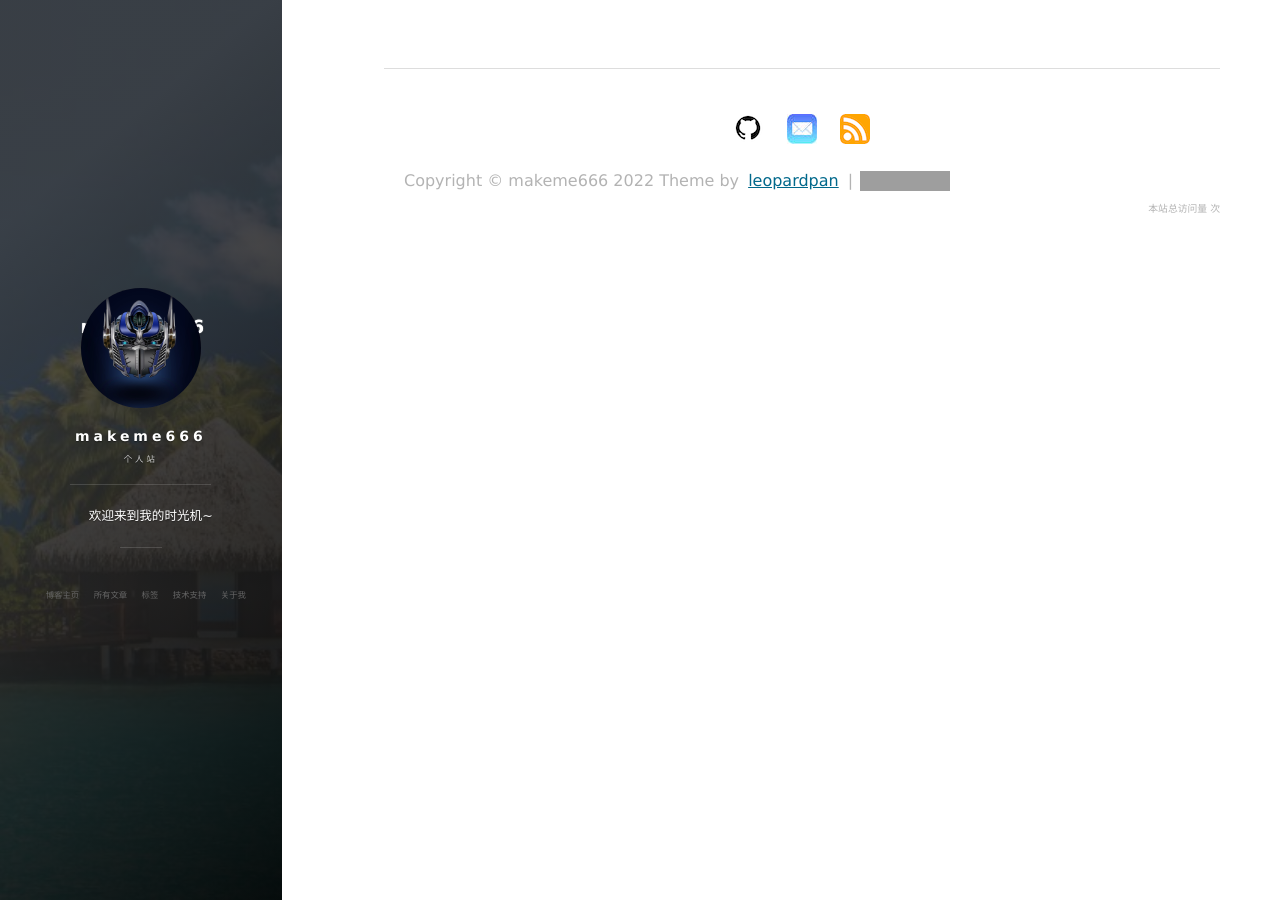
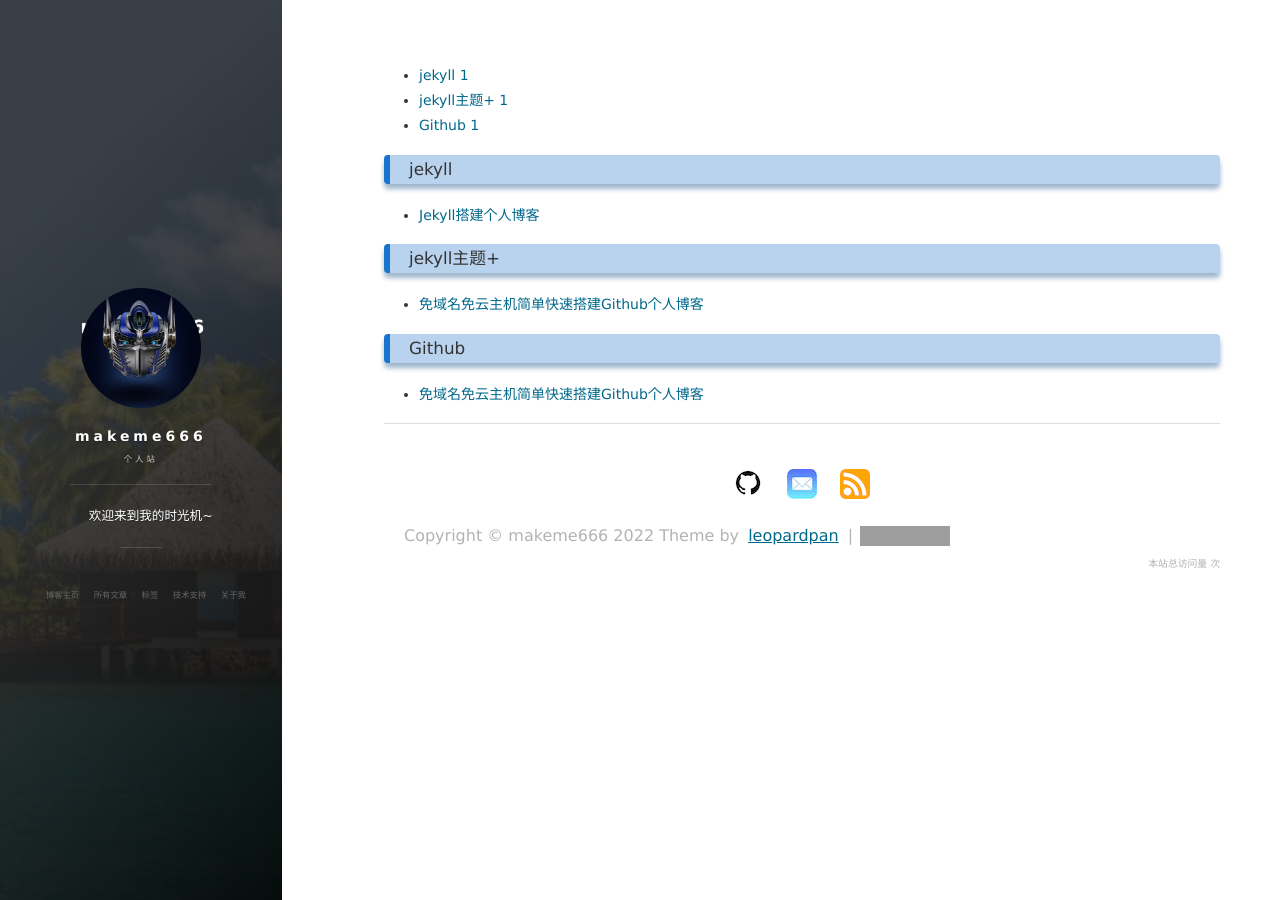
Before and after one commit to makeme666/makeme666.github.io, a Jekyll site: the page built from tags.html, in a window 1280 px wide. Built offline with Jekyll 4.4.1, drawn with Linux system fonts in a browser that asks for light colours; nearby versions of some CDN libraries; comment, search, counter and statistics services are not loaded; some of the changed lines change nothing that is shown; grey boxes are pictures that could not be loaded.

Commit message:
mix
更改发布

````diff
--- /dev/null
+++ b/_posts/2022-08-13-blog_info.md
@@ -0,0 +1,284 @@
+---
+layout: post
+title: Jekyll搭建个人博客
+date: 2016-10-14
+tags: jekyll
+---
+
+   （此处为转载出自https://leopardpan.github.io/#blog）
+
+　之前写了一篇[HEXO搭建个人博客](http://leopardpan.cn/2015/08/HEXO%E6%90%AD%E5%BB%BA%E4%B8%AA%E4%BA%BA%E5%8D%9A%E5%AE%A2/)的教程获得了很好评，尤其是在[简书](http://www.jianshu.com/p/465830080ea9)上目前已经累积了10W+的阅读量了，也有好心的读者主动给我打赏，在此感谢。
+
+　如果你看过我的文章会发现我现在的博客样式跟之前是有很大的区别的，之前我也是使用 HEXO 搭建的博客，后来发现使用 HEXO 在多台电脑上发布博客，操作起来并不是那么方便，果断就转到了 Jekyll 上，接下来我会讲如何使用 Jekyll 搭建博客，[博客模板效果](http://leopardpan.cn/#blog)。
+
+
+### 介绍
+
+ 　Jekyll 是一个简单的博客形态的静态站点生产机器。它有一个模版目录，其中包含原始文本格式的文档，通过 Markdown （或者 Textile） 以及 Liquid 转化成一个完整的可发布的静态网站，你可以发布在任何你喜爱的服务器上。Jekyll 也可以运行在 GitHub Page 上，也就是说，你可以使用 GitHub 的服务来搭建你的项目页面、博客或者网站，而且是完全免费的
+
+　使用 Jekyll 搭建博客之前要确认下本机环境，Git 环境（用于部署到远端）、[Ruby](http://www.ruby-lang.org/en/downloads/) 环境（Jekyll 是基于 Ruby 开发的）、包管理器 [RubyGems](http://rubygems.org/pages/download)
+　　如果你是 Mac 用户，你就需要安装 Xcode 和 Command-Line Tools了。下载方式 Preferences → Downloads → Components。
+
+　　Jekyll 是一个免费的简单静态网页生成工具，可以配合第三方服务例如： Disqus（评论）、多说(评论) 以及分享 等等扩展功能，Jekyll 可以直接部署在 Github（国外） 或 Coding（国内） 上，可以绑定自己的域名。[Jekyll中文文档](http://jekyll.bootcss.com/)、[Jekyll英文文档](https://jekyllrb.com/)、[Jekyll主题列表](http://jekyllthemes.org/)。
+
+
+### Jekyll 环境配置
+
+安装 jekyll
+
+```
+$ gem install jekyll
+```
+
+创建博客
+
+```
+$ jekyll new myBlog
+```
+
+进入博客目录
+
+```
+$ cd myBlog
+```
+
+启动本地服务
+
+```
+$ jekyll serve
+```
+
+在浏览器里输入： [http://localhost:4000](http://localhost:4000)，就可以看到你的博客效果了。
+
+![](/images/posts/jekyll/image1.png)
+
+so easy !
+
+### 目录结构
+
+　Jekyll 的核心其实是一个文本转换引擎。它的概念其实就是： 你用你最喜欢的标记语言来写文章，可以是 Markdown，也可以是 Textile,或者就是简单的 HTML, 然后 Jekyll 就会帮你套入一个或一系列的布局中。在整个过程中你可以设置URL路径, 你的文本在布局中的显示样式等等。这些都可以通过纯文本编辑来实现，最终生成的静态页面就是你的成品了。
+
+ 一个基本的 Jekyll 网站的目录结构一般是像这样的：
+
+```
+.
+├── _config.yml
+├── _includes
+|   ├── footer.html
+|   └── header.html
+├── _layouts
+|   ├── default.html
+|   ├── post.html
+|   └── page.html
+├── _posts
+|   └── 2016-10-08-welcome-to-jekyll.markdown
+├── _sass
+|   ├── _base.scss
+|   ├── _layout.scss
+|   └── _syntax-highlighting.scss
+├── about.md
+├── css
+|   └── main.scss
+├── feed.xml
+└── index.html
+
+```
+
+这些目录结构以及具体的作用可以参考 [官网文档](http://jekyll.com.cn/docs/structure/)
+
+进入 _config.yml 里面，修改成你想看到的信息，重新 jekyll server ，刷新浏览器就可以看到你刚刚修改的信息了。
+
+到此，博客初步搭建算是完成了，
+
+### 博客部署到远端
+
+　我这里讲的是部署到 Github Page 创建一个 github 账号，然后创建一个跟你账户名一样的仓库，如我的 github 账户名叫 [leopardpan](https://github.com/leopardpan)，我的 github 仓库名就叫 [leopardpan.github.io](https://github.com/leopardpan/leopardpan.github.io)，创建好了之后，把刚才建立的 myBlog 项目 push 到 username.github.io仓库里去（username指的是你的github用户名），检查你远端仓库已经跟你本地 myBlog 同步了，然后你在浏览器里输入 username.github.io ，就可以访问你的博客了。
+
+
+### 编写文章
+
+　　所有的文章都是 _posts 目录下面，文章格式为 mardown 格式，文章文件名可以是 .mardown 或者 .md。
+
+　　编写一篇新文章很简单，你可以直接从 _posts/ 目录下复制一份出来 `2016-10-16-welcome-to-jekyll副本.markdown` ，修改名字为 2016-10-16-article1.markdown ，注意：文章名的格式前面必须为 2016-10-16- ，日期可以修改，但必须为 年-月-日- 格式，后面的 article1 是整个文章的连接 URL，如果文章名为中文，那么文章的连接URL就会变成这样的：http://leopardpan.cn/2015/08/%E6%90%AD%E5/ ， 所以建议文章名最好是英文的或者阿拉伯数字。 双击 2016-10-16-article1.markdown 打开
+
+```
+
+---
+layout: post
+title:  "Welcome to Jekyll!"
+date:   2016-10-16 11:29:08 +0800
+categories: jekyll update
+---
+
+正文...
+
+```
+
+
+title: 显示的文章名， 如：title: 我的第一篇文章
+date:  显示的文章发布日期，如：date: 2016-10-16
+categories: tag标签的分类，如：categories: 随笔
+
+注意：文章头部格式必须为上面的，.... 就是文章的正文内容。
+
+我写文章使用的是 Sublime Text2 编辑器，如果你对 markdown 语法不熟悉的话，可以看看[作业部落的教程](https://www.zybuluo.com/)
+
+
+### 使用我的博客模板
+
+虽然博客部署完成了，你会发现博客太简单不是你想要的，如果你喜欢我的模板的话，可以使用我的模板。
+
+首先你要获取的我博客，[Github项目地址](https://github.com/leopardpan/leopardpan.github.io.git)，你可以直接[点击下载博客](https://github.com/leopardpan/leopardpan.github.io/archive/master.zip)，进去leopardpan.github.io/ 目录下， 使用命令部署本地服务
+
+```
+$ jekyll server
+```
+
+### 如果你本机没配置过任何jekyll的环境，可能会报错
+
+```
+/Users/xxxxxxxx/.rvm/rubies/ruby-2.2.2/lib/ruby/site_ruby/2.2.0/rubygems/core_ext/kernel_require.rb:54:in `require': cannot load such file -- bundler (LoadError)
+	from /Users/xxxxxxxx/.rvm/rubies/ruby-2.2.2/lib/ruby/site_ruby/2.2.0/rubygems/core_ext/kernel_require.rb:54:in `require'
+	from /Users/xxxxxxxx/.rvm/gems/ruby-2.2.2/gems/jekyll-3.3.0/lib/jekyll/plugin_manager.rb:34:in `require_from_bundler'
+	from /Users/xxxxxxxx/.rvm/gems/ruby-2.2.2/gems/jekyll-3.3.0/exe/jekyll:9:in `<top (required)>'
+	from /Users/xxxxxxxx/.rvm/gems/ruby-2.2.2/bin/jekyll:23:in `load'
+	from /Users/xxxxxxxx/.rvm/gems/ruby-2.2.2/bin/jekyll:23:in `<main>'
+	from /Users/xxxxxxxx/.rvm/gems/ruby-2.2.2/bin/ruby_executable_hooks:15:in `eval'
+	from /Users/xxxxxxxx/.rvm/gems/ruby-2.2.2/bin/ruby_executable_hooks:15:in `<main>'
+
+```
+
+原因： 没有安装 bundler ，执行安装 bundler 命令
+
+```
+
+$ gem install bundler
+
+```
+
+
+提示：
+
+```
+Fetching: bundler-1.13.5.gem (100%)
+Successfully installed bundler-1.13.5
+Parsing documentation for bundler-1.13.5
+Installing ri documentation for bundler-1.13.5
+Done installing documentation for bundler after 5 seconds
+1 gem installed
+
+```
+
+再次执行 $ jekyll server  ，提示
+
+```
+
+Could not find proper version of jekyll (3.1.1) in any of the sources
+Run `bundle install` to install missing gems.
+
+```
+
+跟着提示运行命令
+
+```
+$ bundle install
+```
+
+这个时候你可能会发现 bundle install 运行卡主不动了。
+
+如果很长时间都没任何提示的话，你可以尝试修改 gem 的 source
+
+```
+$ gem sources --remove https://rubygems.org/
+$ gem sources -a http://ruby.taobao.org/
+$ gem sources -l
+*** CURRENT SOURCES ***
+
+http://ruby.taobao.org
+
+```
+
+再次执行命令 $ bundle install，发现开始有动静了
+
+```
+Fetching gem metadata from https://rubygems.org/...........
+Fetching version metadata from https://rubygems.org/..
+Fetching dependency metadata from https://rubygems.org/.
+。。。
+Installing jekyll-watch 1.3.1
+Installing jekyll 3.1.1
+Bundle complete! 3 Gemfile dependencies, 17 gems now installed.
+Use `bundle show [gemname]` to see where a bundled gem is installed.
+
+```
+
+bundler安装完成，后再次启动本地服务
+
+```
+$ jekyll server
+
+```
+
+继续报错
+
+```
+Configuration file: /Users/tendcloud-Caroline/Desktop/leopardpan.github.io/_config.yml
+  Dependency Error: Yikes! It looks like you don't have jekyll-sitemap or one of its dependencies installed. In order to use Jekyll as currently configured, you'll need to install this gem. The full error message from Ruby is: 'cannot load such file -- jekyll-sitemap' If you run into trouble, you can find helpful resources at http://jekyllrb.com/help/!
+jekyll 3.1.1 | Error:  jekyll-sitemap
+
+```
+表示 当前的 jekyll 版本是 3.1.1 ，无法使用 jekyll-sitemap
+
+解决方法有两个
+
+> 1、打开当前目录下的 _config.yml 文件，把 gems: [jekyll-paginate,jekyll-sitemap] 换成 gems: [jekyll-paginate] ，也就是去掉jekyll-sitemap。
+
+> 2、升级 jekyll 版本，我当前的是 jekyll 3.1.2 。
+
+修改完成后保存配置，再次执行
+
+```
+$ jekyll server
+
+```
+提示
+
+```
+Configuration file: /Users/baixinpan/Desktop/OpenSource/Mine/Page-Blog/leopardpan.github.io-github/_config.yml
+            Source: /Users/baixinpan/Desktop/OpenSource/Mine/Page-Blog/leopardpan.github.io-github
+       Destination: /Users/baixinpan/Desktop/OpenSource/Mine/Page-Blog/leopardpan.github.io-github/_site
+ Incremental build: disabled. Enable with --incremental
+      Generating...
+                    done in 0.901 seconds.
+ Auto-regeneration: enabled for '/Users/baixinpan/Desktop/OpenSource/Mine/Page-Blog/leopardpan.github.io-github'
+Configuration file: /Users/baixinpan/Desktop/OpenSource/Mine/Page-Blog/leopardpan.github.io-github/_config.yml
+    Server address: http://127.0.0.1:4000/
+  Server running... press ctrl-c to stop.
+
+```
+
+表示本地服务部署成功。
+
+在浏览器输入 [127.0.0.1:4000](127.0.0.1:4000) ， 就可以看到[leopardpan.cn](http://leopardpan.cn)博客效果了。
+
+### 修改成你自己的博客
+
+>* 如果你想使用我的模板请把 _posts/ 目录下的文章都去掉。
+>* 修改 _config.yml 文件里面的内容为你自己的。
+
+然后使用 git push 到你自己的仓库里面去，检查你远端仓库，在浏览器输入 username.github.io 就会发现，你有一个漂亮的主题模板了。
+
+
+### 为什么要是用 Jekyll
+
+使用了 Jekyll 你会发现如果你想使用多台电脑发博客都很方便，只要把远端 github 仓库里的博客 clone 下来，写文章后再提交就可以了，Hexo 由于远端提交的是静态网页，所有无法直接写 Markdown 的文章。如果你想看 Hexo 搭建博客，可以看看我的另一篇[HEXO搭建个人博客](http://leopardpan.cn/2015/08/HEXO%E6%90%AD%E5%BB%BA%E4%B8%AA%E4%BA%BA%E5%8D%9A%E5%AE%A2/)的教程。
+
+如果你在搭建博客遇到问题，可以在[原文博客](http://leopardpan.cn/2016/10/jekyll_tutorials1/)的评论里给我提问。
+
+后面会继续介绍，在我的博客基础上，如何修改成你自己喜欢的 Style，欢迎继续关注我博客的更新。
+
+
+### Q&A
+
+> 问题：最近很多朋友使用我的模板报警告：The CNAME `leopardpan.cn` is already taken
+> 解决：把CNAME里面的baixin.io修改成你自己的域名，如果你暂时没有域名，CNAME里面就什么都不用谢。（之前没人反馈过这个问题，应该是github page最近才最的限制。）
--- /dev/null
+++ b/_posts/2022-08-13-jekyll_tutorials1.md
@@ -0,0 +1,46 @@
+---
+layout: post
+title: 免域名免云主机简单快速搭建Github个人博客
+date: 2022-08-12
+tags: jekyll主题+ Github
+---
+
+###Github创建jekyll网页
+
+      1、注册GitHub账户，选免费的项目即可，不懂英文的可网页翻译，账户名不能带中文，邮箱注册。
+
+      2、登录Github新建一个Repositories，命名称格式最好为：你的用户名.github.io
+
+      3、库界面选择Settings，GitHub pages选择你需要开通网页功能Save
+
+      4、在地址栏输入：用户名.http://github.io你就可以访问页面了
+
+      5、win10系统安装GithubDesktop下载Code (你的“用户名.github.io”网站的全部文件）
+           linux/mac 系统安装Git拉取你网站的Code
+
+
+### 自定义主题创作文章
+     上网搜Jekyll主题下载到本地，参考Jekyllm主题目录，编辑about.md、support.md 等为自定义页面
+
+     如果你想添页面可直接复制about.md 文件修改文件名和里面的内容即可。
+
+     如果需要在导航显示你新增的页面，直接在`_config.yml` 文件的nav字段中添加你新页面配置即可
+
+     如果要修改博客模板信息建议只修改`_config.yml` 文件内容，博客文章在`_posts` 。
+
+###安装Jekyll检验修改好的博客网站（有点复杂,经常报错）
+
+      参考Jekyll官网安装，报错按提示出入命令安装缺少的文件bundle add "提示缺的文件"
+
+      bundle install
+
+      bundle exec jekyll serve
+
+      点http://localhost:4000就可以看到网站效果
+
+###上传改好的网站
+
+      本地上传：GithubDesktop或者Git
+
+
+###Github加速登录可以说使用Steam++或者uu加速器
--- a/about.md
+++ b/about.md
@@ -3,22 +3,18 @@ layout: page
 title: 关于我
 ---
 
-一个工作6年的 iOS SDK 开发者，在一家游戏公司做SDK开发和维护。
+目前在环游银河系！
 
-除了iOS技术，我还一直维护着这个博客，懂一些前端的基础知识。
+<h2> 我追求的梦想 </h2>
 
-平时喜欢用python写一些工具，能用工具做的事情坚决不用人工去操作。
+自由主义大于一切。毕生致力实现思想自由！时间自由！财富自由！
 
-<h2> 我们的博客 </h2>
-
-这个博客是我们大家的，目前已经有很大一部分人在使用我的博客模板了，我也很高兴大家使用我的模板。
-
-如果你想搭建一个跟我一样的博客，可以看我的
+如果你想搭建一个跟我一样的博客，可以看主题作者的文档
 <a href="/2016/10/jekyll_tutorials1/"> Jekyll 搭建个人博客 </a>
 教程
 
 
-有关于博客主题的建议和意见都可以提给我，让我们一起来打造一个精美的主题吧~
+有关于实现梦想的建议和意见都可以提给我，让我们一起来打造一个属于自己的世界吧~
 
 博客源码在 <a target="_blank" href='https://github.com/leopardpan/leopardpan.github.io/'>Github</a> 上，你的 Star 是我更新的动力，谢谢~
 
````
